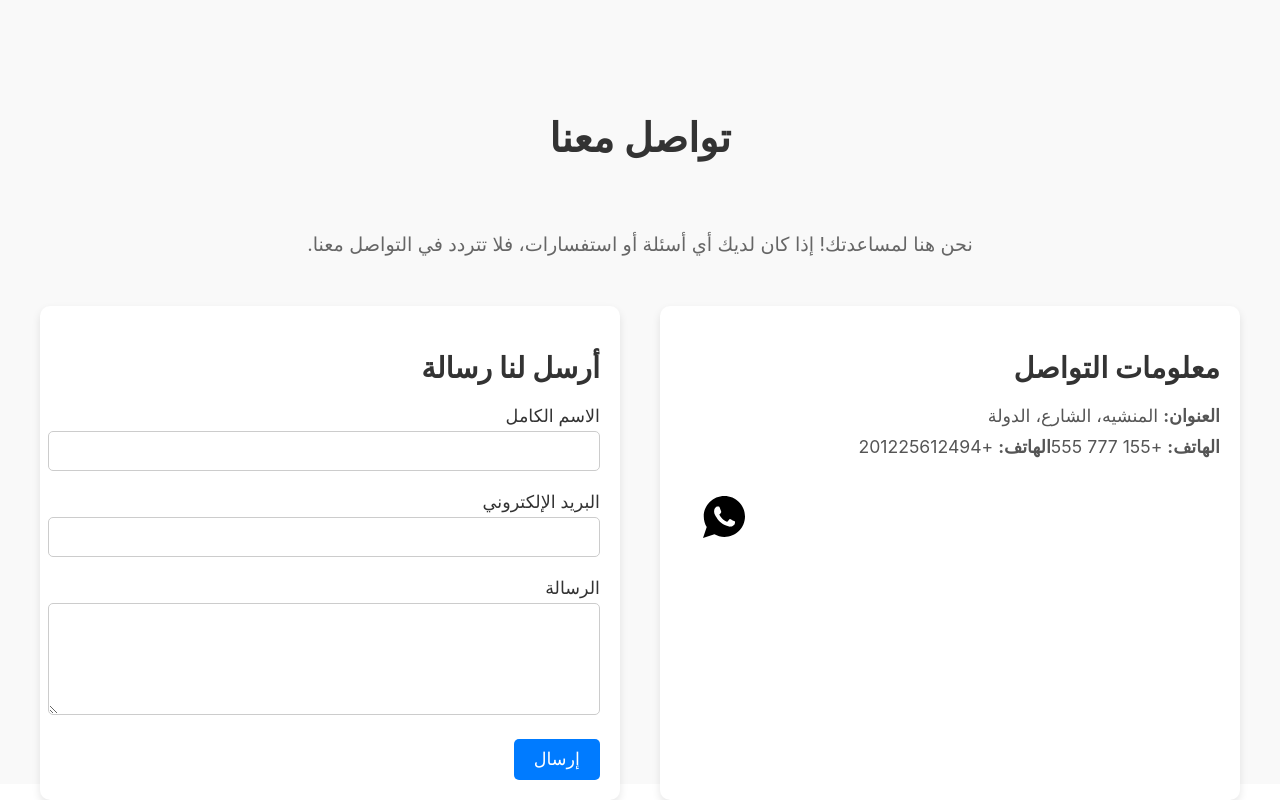
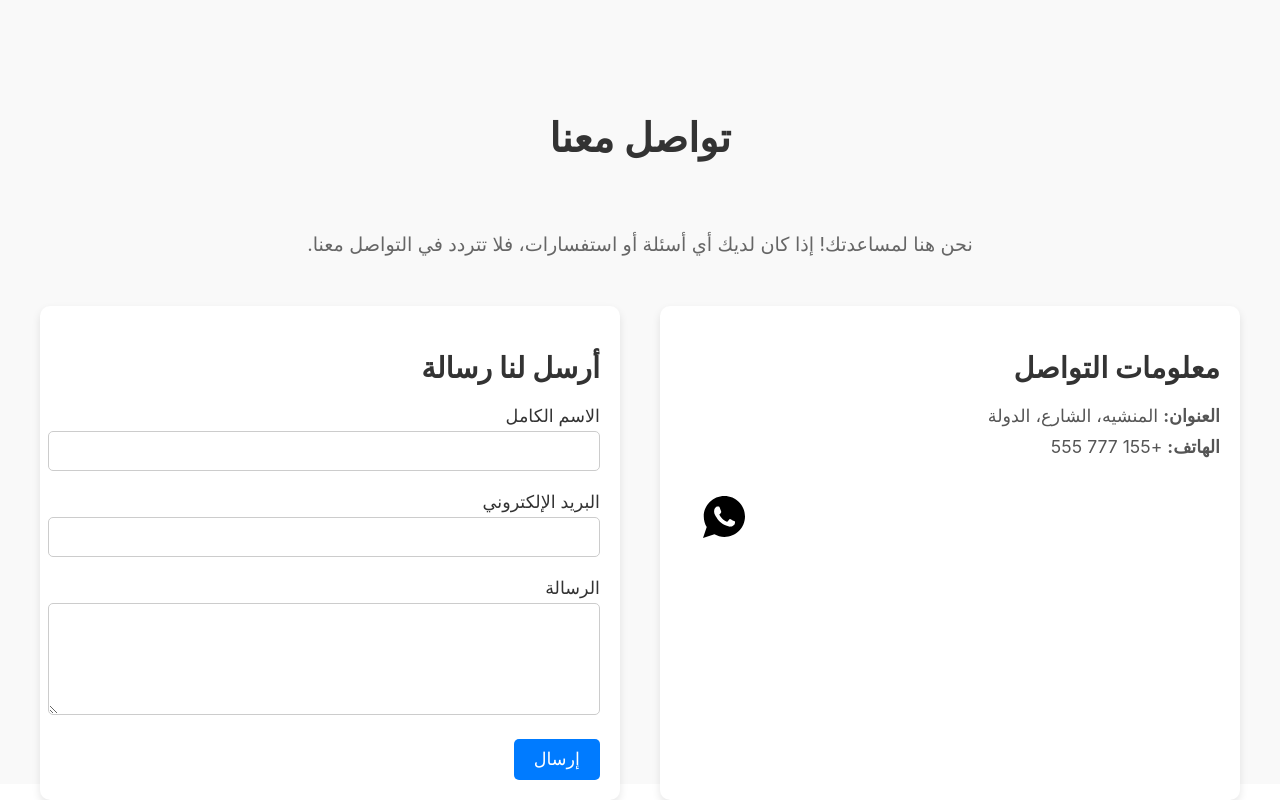
Before and after one commit to Belal-oo/Alumetal_portfolio, a React (Create React App) app in the folder abo_hassan/: page / in a window 1280 px wide. Shown: the part 3254-4054 px from the top of the page. Built offline with nearby package versions, Linux system fonts and the light colour scheme.

Commit message:
day3.4-B

```diff
--- a/abo_hassan/src/contactUS.jsx
+++ b/abo_hassan/src/contactUS.jsx
@@ -26,7 +26,6 @@ const ContactUS = () => {
               </li>
               <li>
                 <strong>الهاتف:</strong> +155 777 555
-                <strong>الهاتف:</strong> +201225612494
               </li>
             </ul>
             <button className="iconn" onClick={handelWahtsClick}>
```
